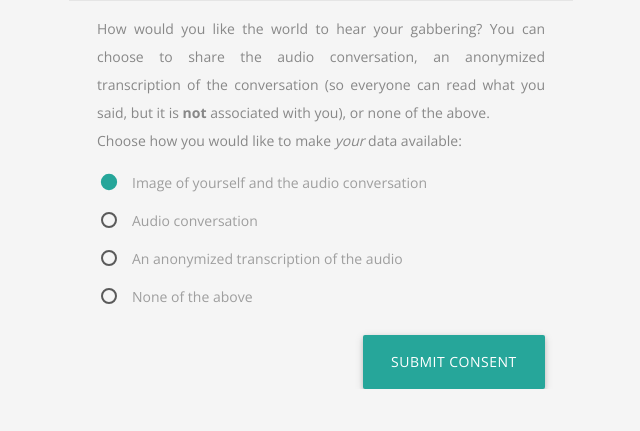
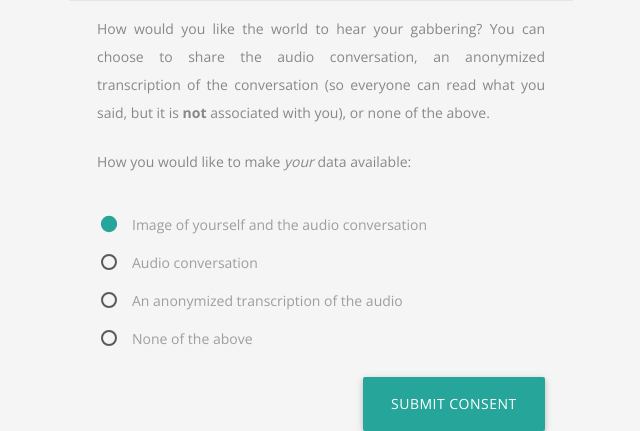
Before and after one commit to jawrainey/GabberAPI, a Flask app: template gabber/templates/consent.html in a window 1280 px wide. Shown: the part 704-1135 px from the top of the page, without its empty margins (319-959 px from the left). Before the commit the page ends 1093 px from the top, so only its background shows below. Run offline with Flask 2, Linux system fonts and the light colour scheme; the template is opened without the code that fills it: values that come from a table or form of the project are taken from there, others are empty; tables that the repository leaves empty hold one stand-in row (values such as "Sample post").

Commit message:
Spaces between paragraphs

```diff
--- a/gabber/templates/consent.html
+++ b/gabber/templates/consent.html
@@ -54,7 +54,9 @@
     share the audio conversation, an anonymized transcription of the
     conversation (so everyone can read what you said, but it is <b>not</b>
     associated with you), or none of the above.</p>
-    <p>Choose how you would like to make <i>your</i> data available:</p>
+    </br>
+    <p>How you would like to make <i>your</i> data available:</p>
+    </br>
     <form method="post">
       <p>
         <input checked name="consent" type="radio" id="ALL" value="ALL" />
```
